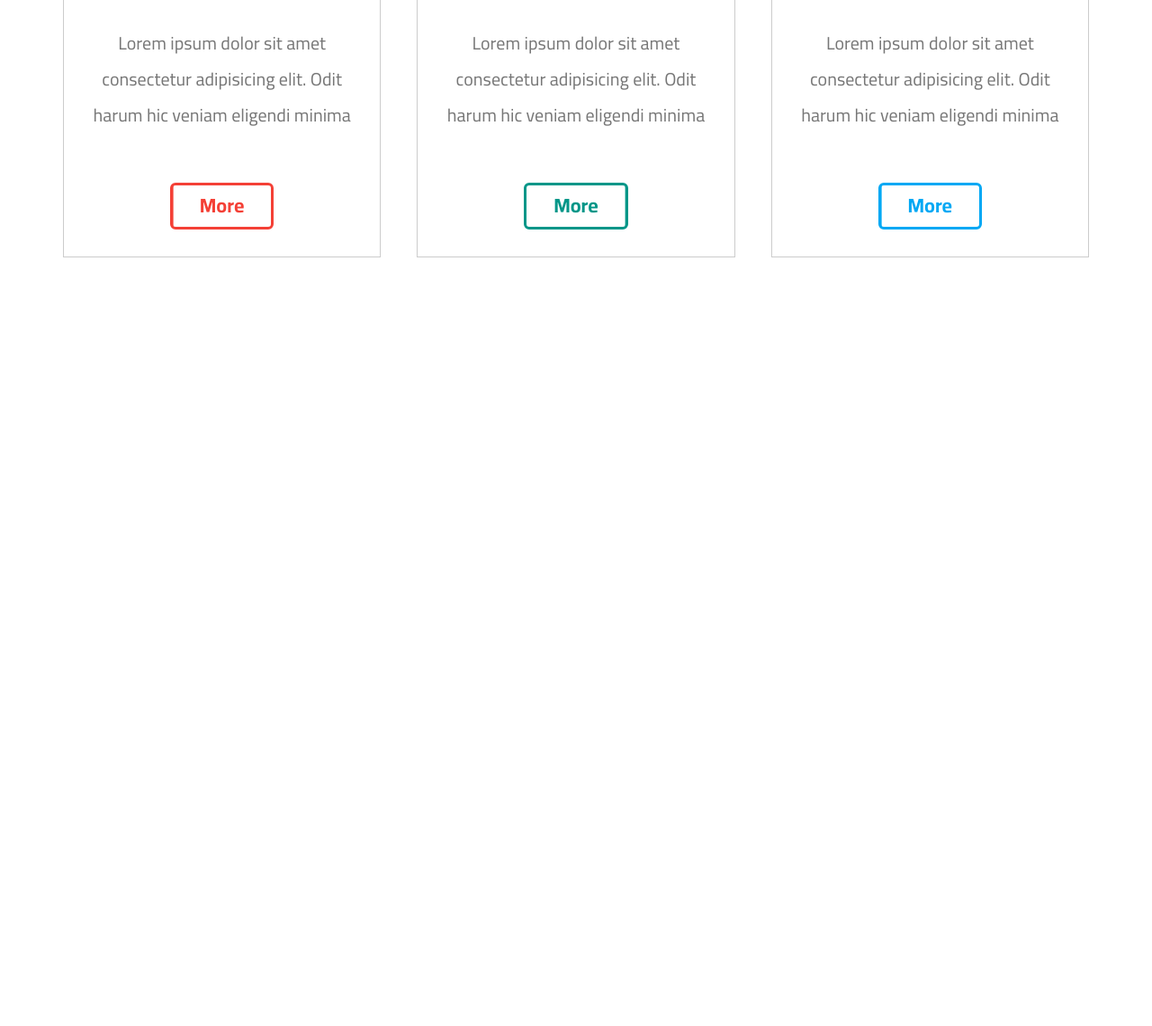
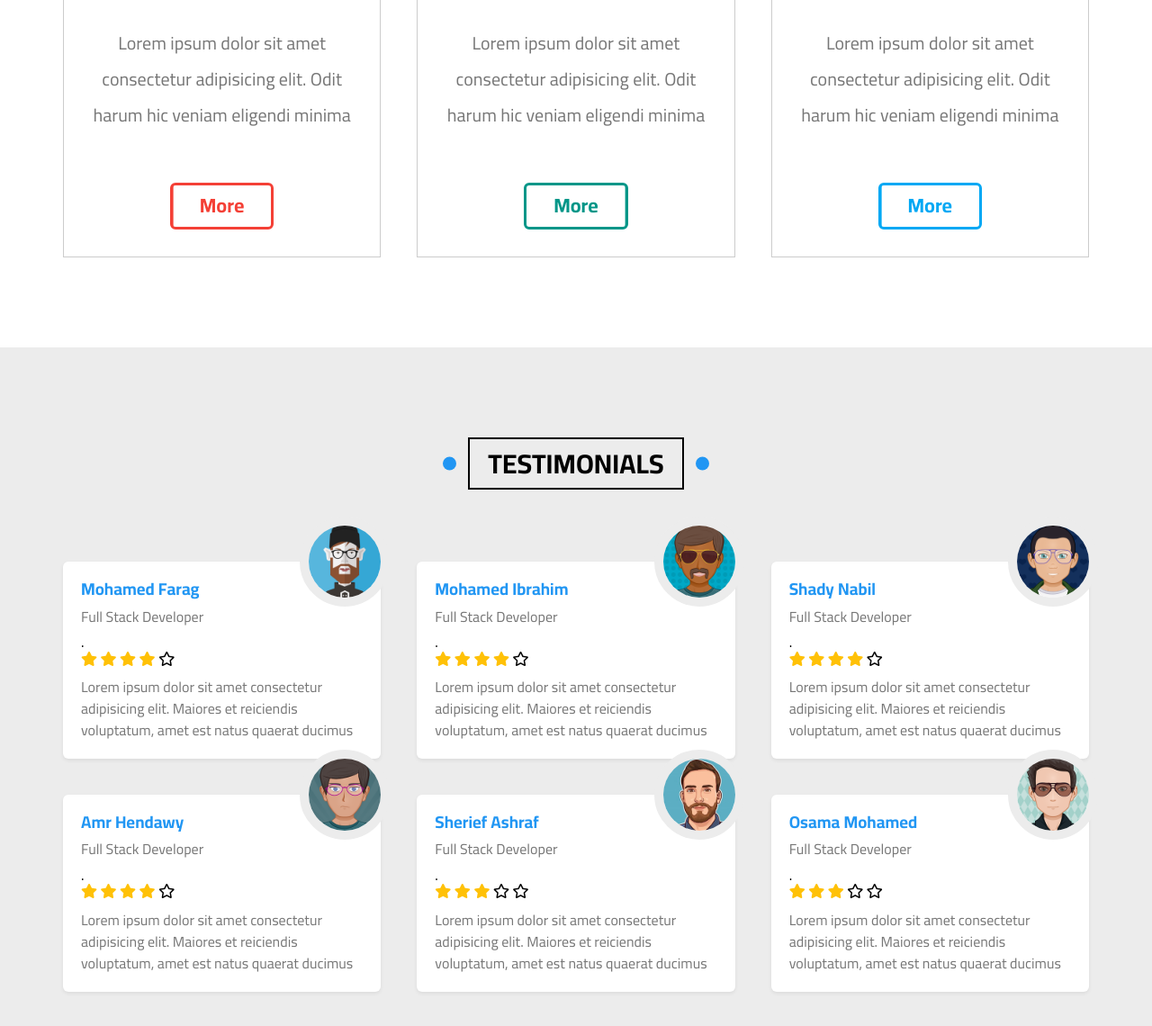
Before and after one commit to Hesham749/HTML_CSS_and_JS_template1, a plain HTML site: page index.html in a window 1280 px wide. Shown: the part 3706-4846 px from the top of the page at 90% size. Before the commit the page ends 4092 px from the top, so only its background shows below. Drawn offline with Linux system fonts and the light colour scheme.

Commit message:
update-testimonials

```diff
--- a/css/hesham.css
+++ b/css/hesham.css
@@ -590,6 +590,51 @@ a {
     background-position: left bottom;
 }
 /* End features */
+/* start testimonials */
+.testimonials{
+    padding: var(--section-padding);
+    position: relative;background-color: var(--sction-color);
+}
+.testimonials .container{
+    display: grid;
+    grid-template-columns: repeat(auto-fill , minmax(300px , 1fr));
+    gap: 40px;
+
+}
+.testimonials .container .box{
+    padding: 20px;background-color: white;
+    box-shadow: 0 2px 4px rgba(0, 0, 0, 0.07);
+    border-radius: 6px;
+    position: relative;
+}
+.testimonials .container .box img{
+    position: absolute;
+    top: -50px;
+    right: -10px;
+    width: 100px;
+    height: 100px;
+    border-radius: 50%;
+    border: 10px solid var(--sction-color);
+}
+.testimonials .container .box h3{
+    margin: 0 0 10px;
+    color: var(--primary-color);
+}
+.testimonials .container .box span{
+    display: block;
+    color: #777;
+    margin-bottom: 10px;
+}
+.testimonials .container .box p{
+    line-height: 1.5;
+    color: #777;
+    margin-top: 10px;
+    margin-bottom: 0;
+}
+.testimonials .container .box .filled{
+    color: #ffc107;
+}
+/* end testimonials */
 
 /* start animation */
 @keyframes up-down {
--- a/index.html
+++ b/index.html
@@ -351,5 +351,91 @@
             </div>
         </div>
         <!-- End features -->
+        <!-- start testimonials -->
+        <div class="testimonials" id="testimonials">
+            <h2 class="main-title">Testimonials</h2>
+            <div class="container">
+                <div class="box">
+                    <img src="images/avatar-01.png" alt="" />
+                    <h3>Mohamed Farag</h3>
+                    <span>Full Stack Developer </span>.
+                    <div class="rate">
+                        <i class="filled fas fa-star"></i>
+                        <i class="filled fas fa-star"></i>
+                        <i class="filled fas fa-star"></i>
+                        <i class="filled fas fa-star"></i>
+                        <i class="far fa-star"></i>
+                        <p>Lorem ipsum dolor sit amet consectetur adipisicing elit. Maiores et reiciendis voluptatum, amet est natus quaerat ducimus</p>
+                    </div>
+                    </div>
+                <div class="box">
+                    <img src="images/avatar-02.png" alt="" />
+                    <h3>Mohamed Ibrahim
+                    </h3>
+                    <span>Full Stack Developer </span>.
+                    <div class="rate">
+                        <i class="filled fas fa-star"></i>
+                        <i class="filled fas fa-star"></i>
+                        <i class="filled fas fa-star"></i>
+                        <i class="filled fas fa-star"></i>
+                        <i class="far fa-star"></i>
+                        <p>Lorem ipsum dolor sit amet consectetur adipisicing elit. Maiores et reiciendis voluptatum, amet est natus quaerat ducimus</p>
+                    </div>
+                    </div>
+                <div class="box">
+                    <img src="images/avatar-03.png" alt="" />
+                    <h3>Shady Nabil</h3>
+                    <span>Full Stack Developer </span>.
+                    <div class="rate">
+                        <i class="filled fas fa-star"></i>
+                        <i class="filled fas fa-star"></i>
+                        <i class="filled fas fa-star"></i>
+                        <i class="filled fas fa-star"></i>
+                        <i class="far fa-star"></i>
+                        <p>Lorem ipsum dolor sit amet consectetur adipisicing elit. Maiores et reiciendis voluptatum, amet est natus quaerat ducimus</p>
+                    </div>
+                    </div>
+                <div class="box">
+                    <img src="images/avatar-04.png" alt="" />
+                    <h3>Amr Hendawy</h3>
+                    <span>Full Stack Developer </span>.
+                    <div class="rate">
+                        <i class="filled fas fa-star"></i>
+                        <i class="filled fas fa-star"></i>
+                        <i class="filled fas fa-star"></i>
+                        <i class="filled fas fa-star"></i>
+                        <i class="far fa-star"></i>
+                        <p>Lorem ipsum dolor sit amet consectetur adipisicing elit. Maiores et reiciendis voluptatum, amet est natus quaerat ducimus</p>
+                    </div>
+                    </div>
+                <div class="box">
+                    <img src="images/avatar-05.png" alt="" />
+                    <h3>Sherief Ashraf</h3>
+                    <span>Full Stack Developer </span>.
+                    <div class="rate">
+                        <i class="filled fas fa-star"></i>
+                        <i class="filled fas fa-star"></i>
+                        <i class="filled fas fa-star"></i>
+                        <i class="far fa-star"></i>
+                        <i class="far fa-star"></i>
+                        <p>Lorem ipsum dolor sit amet consectetur adipisicing elit. Maiores et reiciendis voluptatum, amet est natus quaerat ducimus</p>
+                    </div>
+                    </div>
+                <div class="box">
+                    <img src="images/avatar-06.png" alt="" />
+                    <h3>Osama Mohamed</h3>
+                    <span>Full Stack Developer </span>.
+                    <div class="rate">
+                        <i class="filled fas fa-star"></i>
+                        <i class="filled fas fa-star"></i>
+                        <i class="filled fas fa-star"></i>
+                        <i class="far fa-star"></i>
+                        <i class="far fa-star"></i>
+                        <p>Lorem ipsum dolor sit amet consectetur adipisicing elit. Maiores et reiciendis voluptatum, amet est natus quaerat ducimus</p>
+                    </div>
+                </div>
+            </div>
+        </div>
+        <!-- end testimonials -->
     </body>
 </html>
```
